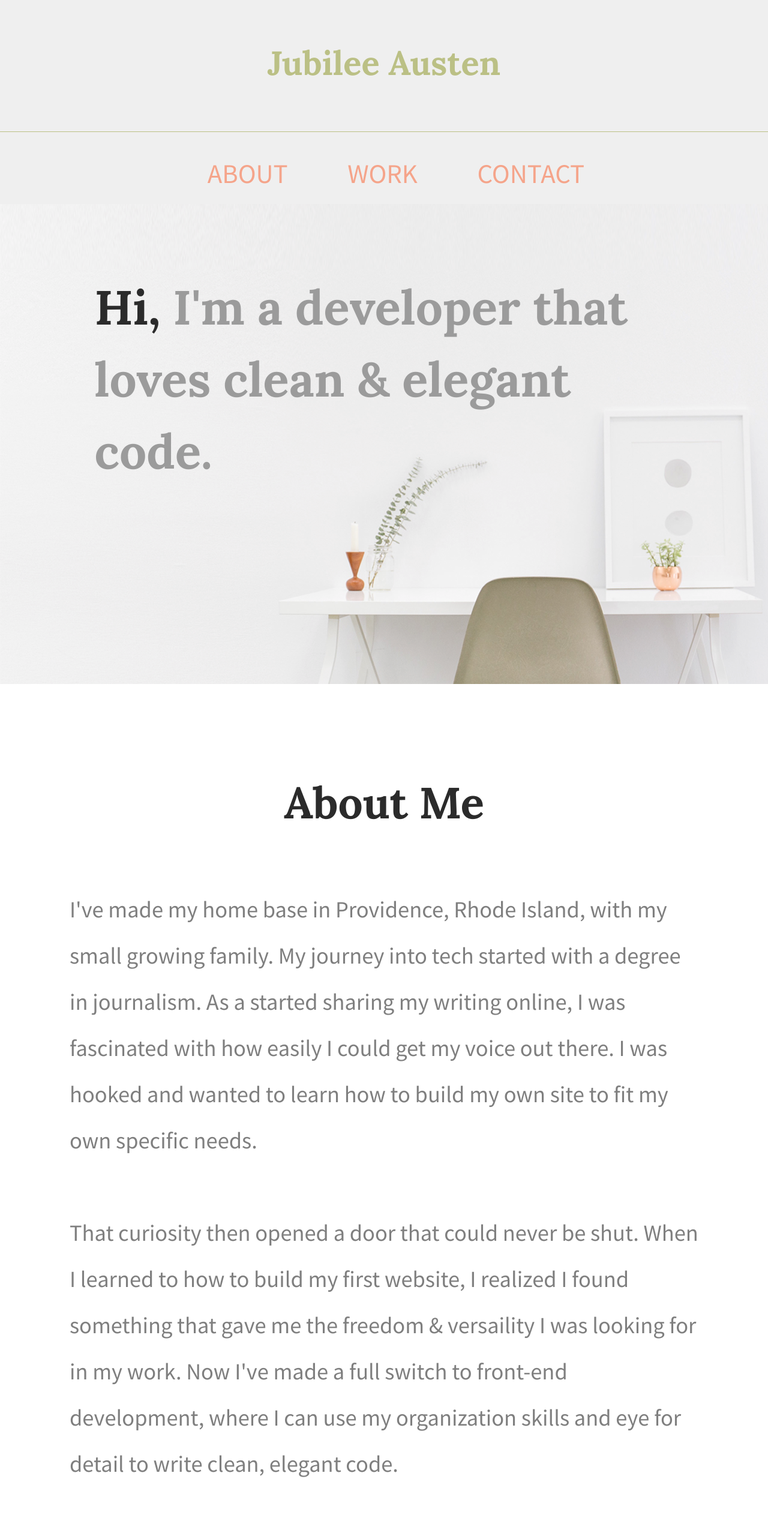
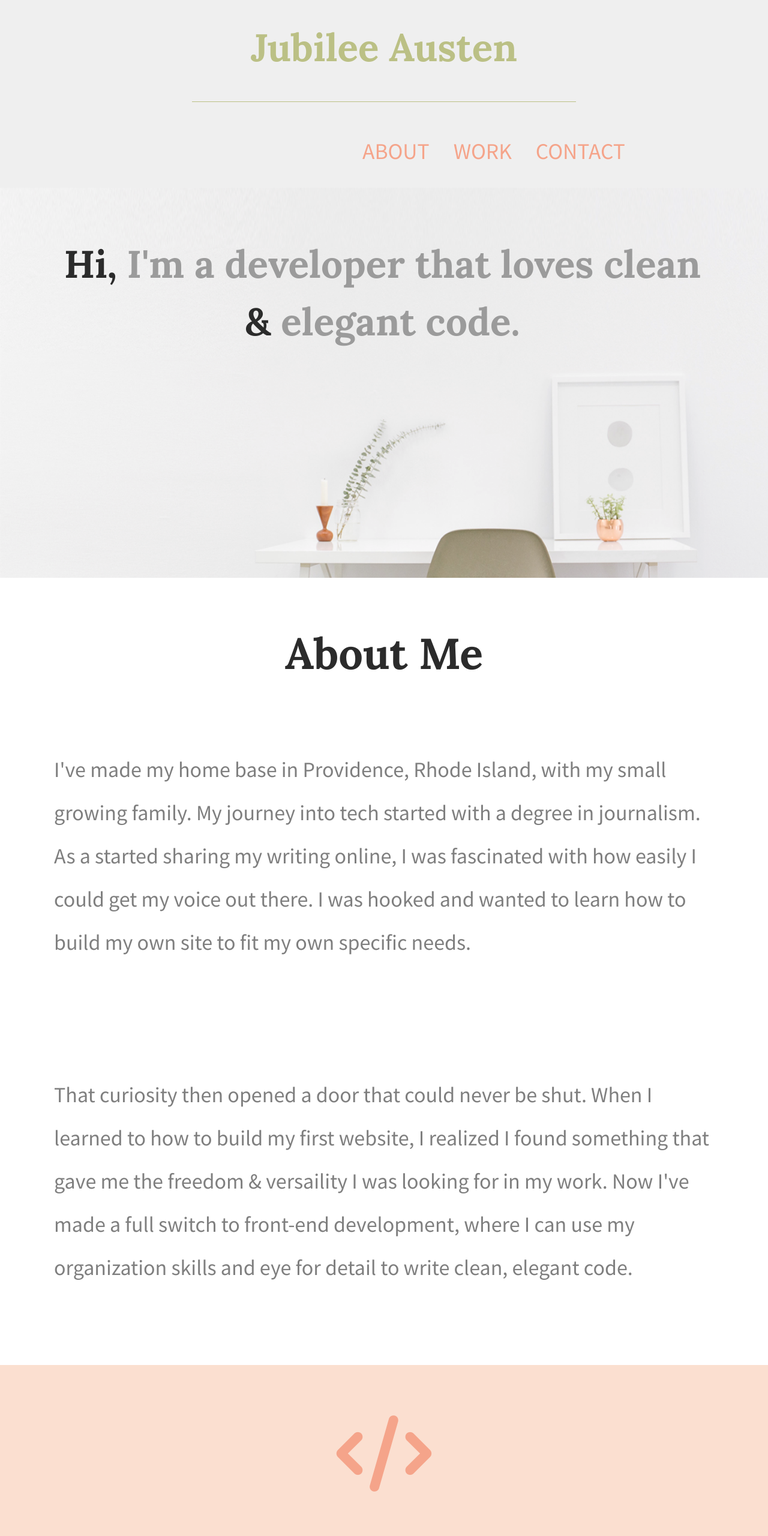
Before and after one commit to andradejanne/Skillcrush---Jubilee-Austen-, a website built with Parcel: page index.html in a window 1280 px wide. Shown: the top 2560 px of the page at 60% size. Built offline with nearby package versions, Linux system fonts and the light colour scheme.

Commit message:
Updated mobile styles. Modified the divs in html.

```diff
--- a/css/main.css
+++ b/css/main.css
@@ -97,33 +97,6 @@ textarea {
      font-size: 16px;
    }
 
-
-   /***** GRID *****/
-
-   .full-width {
-     max-width: 1200px;
-       width: 85%;
-       margin: 0 auto;
-       display: flex;
-       justify-content: center;
-       align-items: center;
-       flex-flow: row wrap;
-   }
-
-   .half-width {
-     display: flex;
-     justify-content: center;
-     align-items: center;
-     flex-flow: row wrap;
-   }
-
-   .third-width {
-     display: flex;
-     justify-content: center;
-     flex-flow: row wrap;
-     align-items: center;
-   }
-
    /****** HEADER Mobile ******/
    header .content-wrapper {
      display: flex;
@@ -134,16 +107,14 @@ textarea {
      margin: 0;
    }
 
-   header h1 {
-     width: 75%;
-     padding: 35px 35px;
+   header .content-wrapper h1 {
+     width: 100%;
      font-family: 'Lora', serif;
-     font-size: 3.5em;
+     font-size: 4em;
      color: #bbc085;
      display: flex;
      justify-content: center;
      align-items: center;
-     flex-flow: row wrap;
    }
 
    .header-divider {
@@ -155,7 +126,7 @@ textarea {
 
    header nav{
      width: 60%;
-     font-size: 1.5em;
+     font-size: 1.25em;
      display: flex;
      justify-content: space-around;
      align-items: center;
@@ -182,74 +153,86 @@ textarea {
     background: url('../img/hero.png');
     background-size: cover;
     background-position: top-left;
-    min-height: 800px;
+    min-height: 600px;
     display: flex;
     justify-content: center;
     flex-flow: row wrap;
   }
 
    .hero-area h2 {
-     width: 75%;
-     text-align: left;
+     width: 55%;
+     text-align: center;
      font-family: 'Lora', serif;
      font-size: 5em;
      line-height: 1.5em;
-     padding: 45px 35px 30px 30px;
+     padding: 25px 35px 30px 30px;
      color: #9b9b9b;
+
    }
 
     .hero-area h2 span {
+      font-weight: 800;
       color: #2b2b2b;
    }
 
    /***** ABOUT Mobile *****/
 
-   #about .full-width {
-     padding: 95px 60px 95px 60px;
-     font-size: 1.3em;
+   #about .half-width {
+    display: flex;
+    justify-content: center;
+    align-items: center;
+    flex-flow: row wrap;
+    padding: 10px 45px 45px 45px;
    }
 
    #about h2{
+     font-size: 4.5em;
      font-family: 'Lora', serif;
-     font-weight: 800;
+     text-align: center;
+     padding-top: 25px;
    }
 
    #about p{
      color: #7f7f7f;
+     font-size: 2.25em;
      line-height: 2em;
-     padding-left: 20px;
-     padding-right: 20px;
+     padding: 10px 45px 45px 45px;
    }
 
    /***** WORK mobile *****/
-   #work .full-width {
-     width: 100%;
+   #work {
      background-color: #fbdfd0;
-     font-size: 1.4em;
+     display: flex;
+      justify-content: center;
+      flex-flow: row wrap;
    }
 
-   #work .third-width{
-     width: 100%;
-     padding: 50px 50px 55px 55px;
+   #work article{
+    width: 65%;
+     display: flex;
+      justify-content: center;
+      align-items: center;
+      flex-flow: row wrap;
    }
 
-   #work i{
-     display: flex;
-     justify-content: center;
-     align-items: center;
+   #work p i{
+     font-size: 3.60em;
      color: #f5a48a;
    }
 
    #work h3{
-     width: 100%;
-    font-family: 'Source Sans Pro', sans-serif;
+     font-family: 'Source Sans Pro', sans-serif;
+     font-size: 3em;
+     text-align: center;
+     margin: 0;
    }
 
 
    #work p{
-     width: 100%;
+    padding: 50px 60px 60px 60px;
      font-family: 'Lora', serif;
      line-height: 2em;
+     font-size: 2.20em;
      text-align: center;
     }
 
@@ -423,54 +406,51 @@ textarea {
    Modify as content requires.
    ========================================================================== */
 @media only screen and (min-width: 768px) {
-  /*Tablet Styles Here*/
+  /******* Tablet Styles Here *******/
 
-  /*General Styles Tablet*/
 
-  /*** About Tablet ***/
-  #about .full-width {
+  /******* Header Tablet *******/
+  header {
+    display: flex;
     justify-content: space-around;
-    align-items: center;
+    background-color: #efefef;
   }
 
-  #about .half-width {
+  header .content-wrapper {
+    width: 50%;
+    display: flex;
+    justify-content: center;
+  }
+
+  header nav {
+    width: 30%;
+  }
+
+  header nav ul li {
     display: flex;
     justify-content: space-around;
     align-items: center;
   }
 
-  #about h2 {
-    font-size: 3.5em;
+
+
+  /******* Hero Tablet *******/
+  .hero-area h2{
+    min-width: 85%;
+    font-size: 4em;
+
   }
 
-  #about p{
-    font-size: 1.85em;
-    width: 100%;
+  .hero-area {
+    min-height: 650px;
   }
 
-  /*** Work Tablet ***/
+  /******* About Tablet *******/
 
 
-  #work .third-width {
-    width: 40%;
-    justify-content: center;
-    align-items: center;
-  }
+  /******* Work Tablet *******/
 
-  #work i {
-    font-size: 3.4em;
-  }
-
-  #work h3 {
-    font-size: 2.2em;
-    text-align: center;
-  }
-
-  #work p {
-    font-size: 1.5em;
-  }
-
-  /** Footer Tablet **/
+  /******* Contact Tablet *******/
 
 }
 
--- a/index.html
+++ b/index.html
@@ -31,13 +31,10 @@
 
       <main>
         <div class="hero-area">
-          <h2><span>Hi,</span> I'm a developer that loves clean &amp; elegant code.</h2>
+          <h2><span>Hi,</span> I'm a developer that loves clean <span>&amp;</span> elegant code.</h2>
       </div>
 
-
-
           <section id="about">
-            <div class="full-width">
                 <h2>About Me</h2>
                 <div class="half-width">
                     <p>I've made my home base in Providence, Rhode Island, with my small growing family. My journey into tech started with a degree in journalism. As a started sharing  my writing online, I was fascinated with how easily I could get my voice out there. I was hooked and wanted to learn how to build my own site to fit my own specific needs. </p>
@@ -45,11 +42,9 @@
                 <div class="half-width">
                     <p>That curiosity then opened a door that could never be shut. When I learned to how to build my first website, I realized I found something that gave me the freedom & versaility I was looking for in my work. Now I've made a full switch to front-end development, where I can use my organization skills and eye for detail to write clean, elegant code.</p>
                 </div>
-            </div>
           </section>
 
           <section id="work">
-            <div class="full-width">
                 <div class="third-width">
                     <p class="fontawesome-icon"><i class="fas fa-code"></i></p>
                     <h3>Hand-Coded HTML</h3>
@@ -65,7 +60,6 @@
                     <h3>Ease Converting Designs into Code</h3>
                     <p> You can trust me to take a designer's PSD and quickly &amp; accurately convert it into a webpage that is pixel-perfect match.</p>
                 </div>
-            </div>
           </section>
       </main>
 
```
